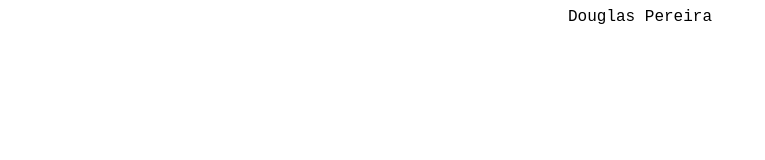
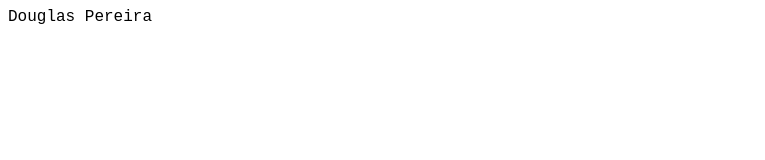
Before and after one commit to DouglasPereira13/Douglas, a plain HTML site: page index.html in a window 1280 px wide. Shown: the whole page, without its empty margins (0-765 px from the left). Drawn offline with Linux system fonts and the light colour scheme; files that its build step writes are made by us from their sources; a web font is replaced by a local one.

Commit message:
Update index.html

```diff
--- a/index.html
+++ b/index.html
@@ -9,7 +9,7 @@
   <section id="cabecalho">
 
   </section>
-  <center>Douglas Pereira</center>
+  <div id="titulo">Douglas Pereira</div>
   <section id="redesSociais">
 
   </section>
```
